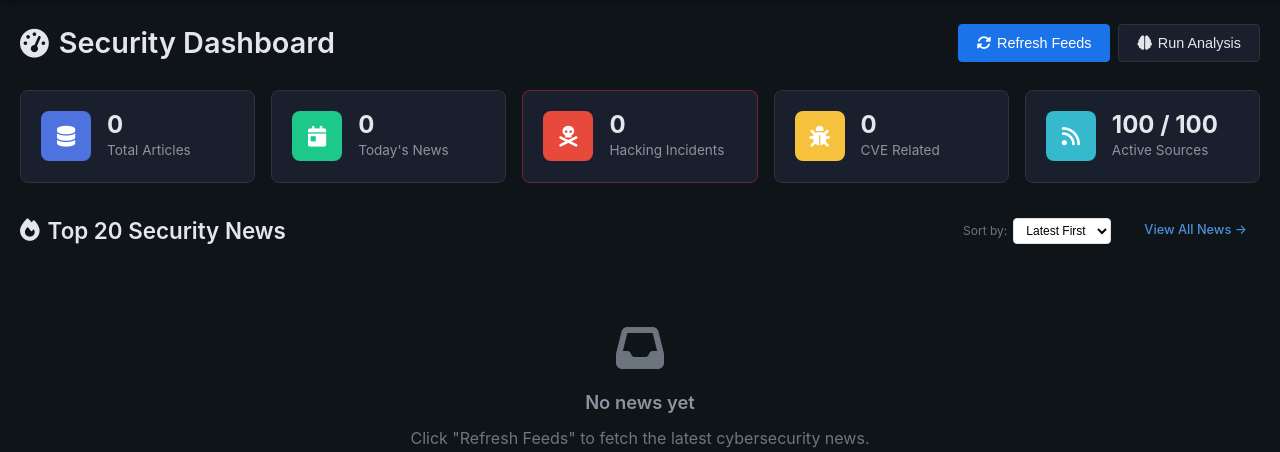
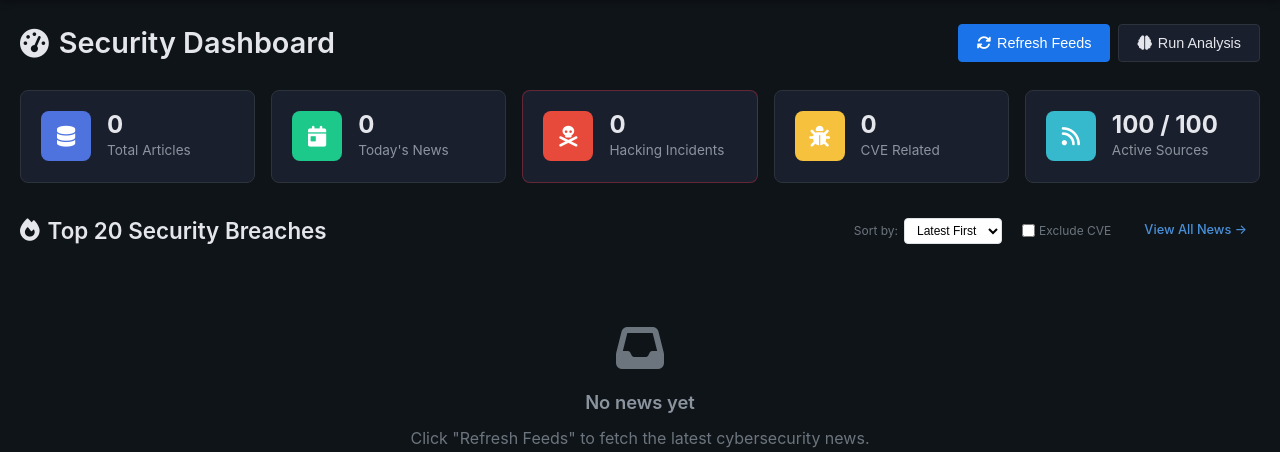
Before and after one commit to boscolam/SecurityNewWeb, a Flask app: page / in a window 1280 px wide. Shown: the part 61-513 px from the top of the page. Run offline with Flask 3, Linux system fonts and the light colour scheme; data comes from the database, SQL or seed files in the repository; data that the repository does not hold is empty.

Commit message:
v2.7.0: Security breaches focus, Hong Kong region, attack map refresh control
- Top 20 now shows only security breaches (hacking incidents), not critical/high priority
- Added CVE exclusion filter checkbox on dashboard
- Added Hong Kong as new region in config, attack map coords, and target patterns
- Configurable refresh interval (10s–5m) in Live Attack Feed panel
- Updated all documentation for v2.7.0

Co-Authored-By: Claude Opus 4.6 <noreply@anthropic.com>

```diff
--- a/app.py
+++ b/app.py
@@ -193,16 +193,18 @@ def setup_update_scheduler():
 
 @app.route('/')
 def dashboard():
-    """Main dashboard page with top 20 security news, stats, and overview."""
+    """Main dashboard page with top 20 security breach news, stats, and overview."""
     sort = request.args.get('sort', 'time')
     if sort not in ('time', 'priority', 'category'):
         sort = 'time'
-    top_news = get_top_news(limit=20, sort=sort)
+    exclude_cve = request.args.get('exclude_cve', '0') == '1'
+    top_news = get_top_news(limit=20, sort=sort, exclude_cve=exclude_cve)
     stats = get_news_stats()
     return render_template('dashboard.html',
                            top_news=top_news,
                            stats=stats,
                            sort=sort,
+                           exclude_cve=exclude_cve,
                            regions=REGIONS,
                            categories=NEWS_CATEGORIES,
                            now=datetime.utcnow())
@@ -748,6 +750,7 @@ def api_attack_data():
         'Nigeria': {'lat': 9.1, 'lon': 7.5},
         'Kenya': {'lat': -1.3, 'lon': 36.8},
         'Taiwan': {'lat': 23.7, 'lon': 121.0},
+        'Hong Kong': {'lat': 22.3, 'lon': 114.2},
     }
 
     ATTACKER_PATTERNS = {
@@ -773,6 +776,7 @@ def api_attack_data():
         'Israel': ['israel'],
         'South Korea': ['south korea', 'korean'],
         'Taiwan': ['taiwan', 'taiwanese'],
+        'Hong Kong': ['hong kong'],
     }
 
     REGION_TARGETS = {
@@ -781,6 +785,7 @@ def api_attack_data():
         'europe': ['United Kingdom', 'Germany', 'France', 'Netherlands', 'Poland'],
         'asia_pacific': ['Japan', 'South Korea', 'Australia', 'Singapore', 'India'],
         'china': ['China', 'Taiwan'],
+        'hong_kong': ['Hong Kong', 'China'],
         'middle_east': ['Israel', 'Saudi Arabia', 'UAE', 'Turkey'],
         'africa': ['South Africa', 'Nigeria', 'Kenya', 'Egypt'],
         'south_america': ['Brazil', 'Mexico'],
--- a/config.py
+++ b/config.py
@@ -165,6 +165,7 @@ REGIONS = {
     "europe": "Europe",
     "asia_pacific": "Asia Pacific",
     "china": "China",
+    "hong_kong": "Hong Kong",
     "middle_east": "Middle East",
     "africa": "Africa",
     "south_america": "South America",
--- a/database.py
+++ b/database.py
@@ -291,23 +291,27 @@ def get_news(filters=None, page=1, per_page=25, sort='priority'):
     return [dict(row) for row in rows], total
 
 
-def get_top_news(limit=20, sort='time'):
-    """Get top N security-relevant news (hacking incidents + critical/high priority).
-    Default sort by time to show most recent security events first."""
+def get_top_news(limit=20, sort='time', exclude_cve=False):
+    """Get top N security breach news (hacking incidents only).
+    Default sort by time to show most recent security breaches first.
+    exclude_cve: if True, exclude articles that are primarily CVE-related."""
     SORT_MAP = {
         'time': 'n.published_date DESC',
-        'priority': 'n.is_hacking_incident DESC, n.priority_score DESC, n.published_date DESC',
+        'priority': 'n.priority_score DESC, n.published_date DESC',
         'category': 'n.category, n.published_date DESC',
     }
     order = SORT_MAP.get(sort, SORT_MAP['time'])
+
+    where = 'WHERE n.is_hacking_incident = 1'
+    if exclude_cve:
+        where += ' AND n.has_cve = 0'
 
     conn = get_db()
     rows = conn.execute(f'''
         SELECT n.*, s.name as source_name
         FROM news n
         LEFT JOIN sources s ON n.source_id = s.id
-        WHERE n.is_hacking_incident = 1
-           OR n.priority_label IN ('critical', 'high')
+        {where}
         ORDER BY {order}
         LIMIT ?
     ''', (limit,)).fetchall()
--- a/templates/dashboard.html
+++ b/templates/dashboard.html
@@ -92,24 +92,26 @@
     </div>
 
     <!-- ============================================================
-         TOP 10 NEWS SUMMARY
-         The most important news items, sorted by:
-         1. Hacking incidents first (is_hacking_incident DESC)
-         2. Then by priority score (priority_score DESC)
-         3. Then by publication date (published_date DESC)
+         TOP 20 SECURITY BREACHES
+         Only hacking incidents (is_hacking_incident = 1)
+         Optional CVE exclusion filter (exclude_cve)
          ============================================================ -->
     <div class="section">
         <div class="section-header">
-            <h2><i class="fas fa-fire"></i> Top 20 Security News</h2>
+            <h2><i class="fas fa-fire"></i> Top 20 Security Breaches</h2>
             <div class="header-actions">
                 <div class="sort-control" style="display:inline-flex;align-items:center;gap:6px;margin-right:12px;">
                     <label style="font-size:12px;color:#6c757d;white-space:nowrap;">Sort by:</label>
-                    <select onchange="window.location.href='/?sort='+this.value" style="padding:4px 8px;border-radius:4px;border:1px solid #dee2e6;font-size:12px;background:#fff;">
+                    <select onchange="updateDashboard()" id="sortSelect" style="padding:4px 8px;border-radius:4px;border:1px solid #dee2e6;font-size:12px;background:#fff;">
                         <option value="time" {% if sort == 'time' %}selected{% endif %}>Latest First</option>
                         <option value="priority" {% if sort == 'priority' %}selected{% endif %}>Priority</option>
                         <option value="category" {% if sort == 'category' %}selected{% endif %}>Category</option>
                     </select>
                 </div>
+                <label style="display:inline-flex;align-items:center;gap:4px;font-size:12px;color:#6c757d;margin-right:12px;cursor:pointer;" title="Hide articles that are primarily about CVE disclosures">
+                    <input type="checkbox" id="excludeCveCheck" onchange="updateDashboard()" {% if exclude_cve %}checked{% endif %}>
+                    Exclude CVE
+                </label>
                 <a href="{{ url_for('news_list') }}" class="btn btn-sm">View All News &rarr;</a>
             </div>
         </div>
@@ -257,8 +259,12 @@
 
 {% block extra_scripts %}
 <script>
-    /* Function to manually trigger RSS feed refresh via the API.
-       Called when user clicks "Refresh Feeds" button on dashboard. */
+    function updateDashboard() {
+        var sort = document.getElementById('sortSelect').value;
+        var excl = document.getElementById('excludeCveCheck').checked ? '1' : '0';
+        window.location.href = '/?sort=' + sort + '&exclude_cve=' + excl;
+    }
+
     function refreshFeeds() {
         const btn = document.getElementById('refreshBtn');
         btn.disabled = true;
```
Also changed, not shown: AUTO_UPDATE_GUIDE.md (+1 -0 lines), CODE_ANALYSIS.md (+1 -1 lines), LOGGING_GUIDE.md (+1 -1 lines), RESTART_GUIDE.md (+1 -1 lines), UI_ENHANCEMENTS.md (+7 -6 lines), templates/attack_map.html (+20 -1 lines), CHANGELOG.md, README.md, 1 other file.
